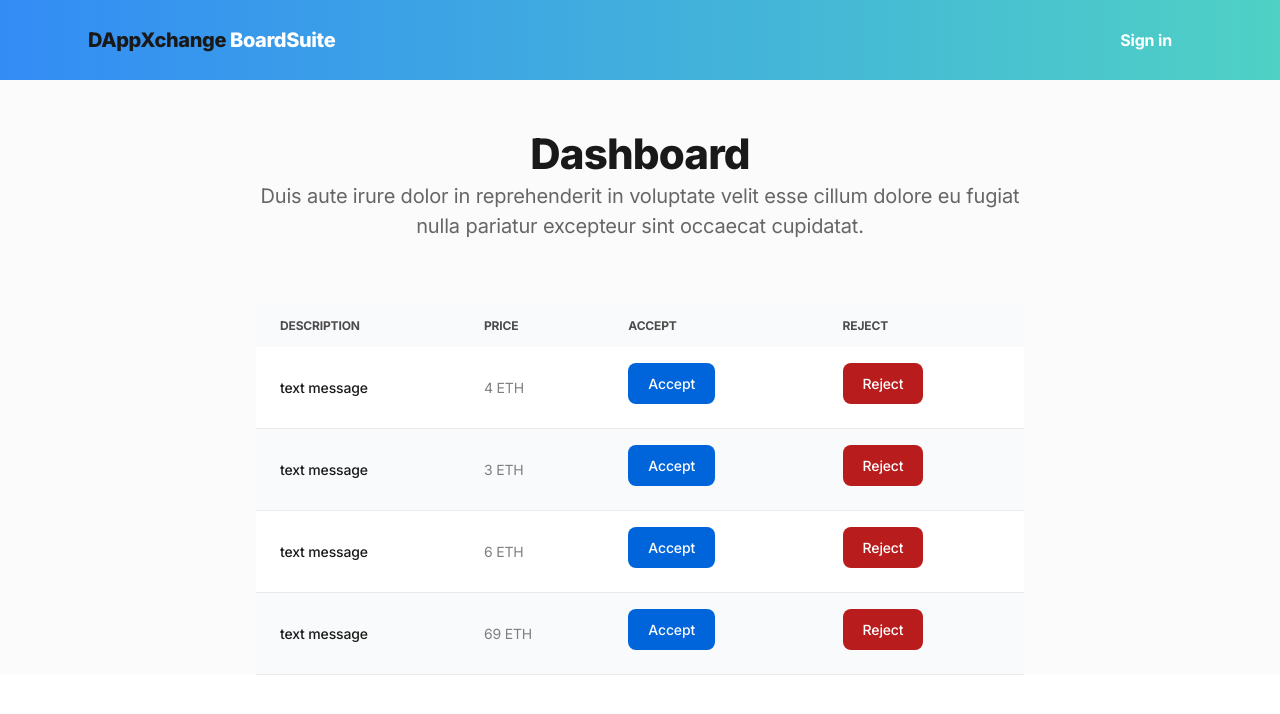
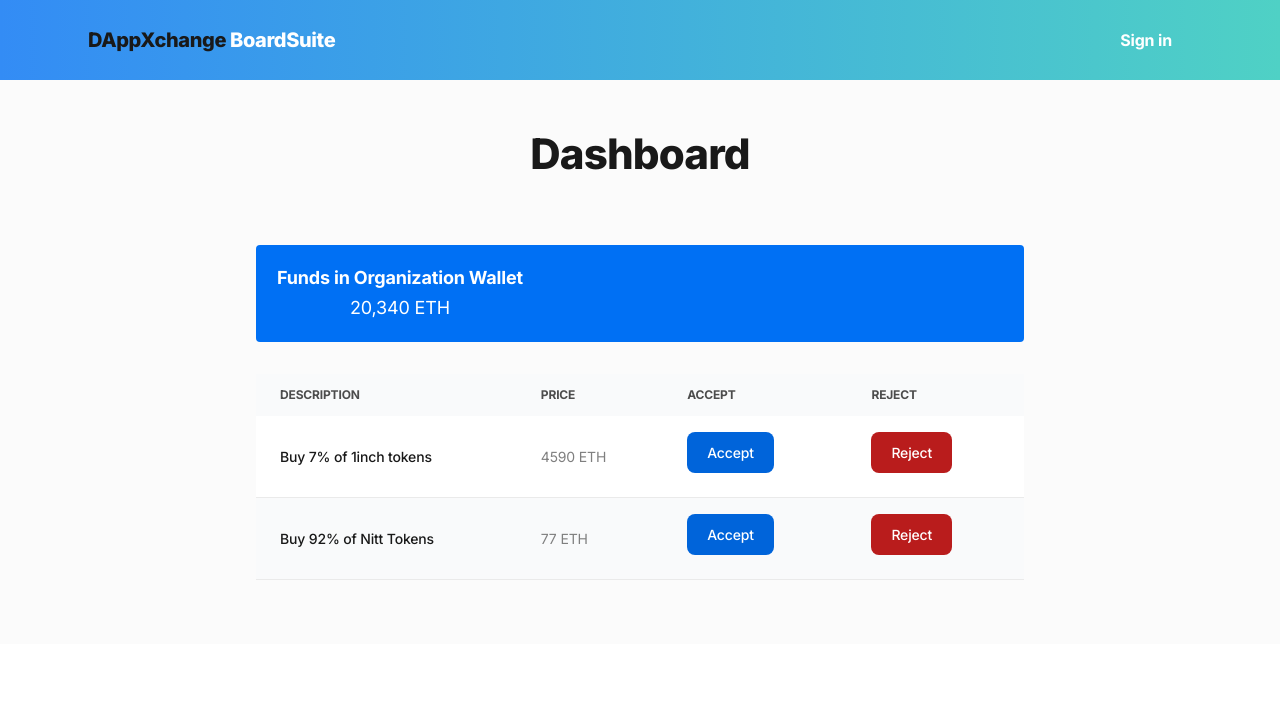
Before and after one commit to to-eth-is-human/ethindia-hack2023, a Next.js app: page /dashboard in a window 1280 px wide. Shown: the top 714 px of the page. Built offline with nearby package versions, Linux system fonts and the light colour scheme.

Commit message:
Updated content, boilerplate readme

```diff
--- a/components/dashboardRequests.tsx
+++ b/components/dashboardRequests.tsx
@@ -24,7 +24,7 @@ export default function Features() {
     <section className="relative">
 
       {/* Section background (needs .relative class on parent and next sibling elements) */}
-      <div className="absolute inset-0 bg-gray-100 pointer-events-none mb-16" aria-hidden="true"></div>
+      <div className="absolute inset-0 bg-gray-100 pointer-events-none mb-16 h-full" aria-hidden="true"></div>
       <div className="absolute left-0 right-0 m-auto w-px p-px h-20 bg-gray-200 transform -translate-y-1/2"></div>
 
       <div className="relative max-w-6xl mx-auto px-4 sm:px-6">
@@ -33,14 +33,21 @@ export default function Features() {
           {/* Section header */}
           <div className="max-w-3xl mx-auto text-center pb-12 md:pb-16">
             <h1 className="h2 mt-12">Dashboard</h1>
-            <p className="text-xl text-gray-600">Duis aute irure dolor in reprehenderit in voluptate velit esse cillum dolore eu fugiat nulla pariatur excepteur sint occaecat cupidatat.</p>
           </div>
 
           {/* Section content */}
           {/* <div className="md:grid md:grid-cols-12 md:gap-6"> */}
 
             {/* Content */}
+
             <div className="max-w-3xl mx-auto text-center pb-12 md:pb-16">
+
+                 <a className={`flex items-center text-lg mb-8 p-5 rounded border transition duration-300 ease-in-out mb-3 bg-blue-600 border-transparent text-white`}>
+                  <center className='content-center'>
+                    <div className="text-center font-bold leading-snug tracking-tight mb-1">Funds in Organization Wallet</div>
+                    <div className="text-center text-white"> 20,340 ETH</div>
+                  </center>
+                </a>
 
                 <table className="w-full text-sm text-left rtl:text-right text-gray-500 light:text-gray-400">
                     <thead className="text-xs text-gray-700 uppercase bg-gray-50 light:bg-gray-700 light:text-gray-400">
--- a/components/data.json
+++ b/components/data.json
@@ -1,20 +1,12 @@
 {
     "data": [
         {
-            "description": "text message",
-            "price": "4 ETH"
+            "description": "Buy 7% of 1inch tokens",
+            "price": "4590 ETH"
         },
         {
-            "description": "text message",
-            "price": "3 ETH"
-        },
-        {
-            "description": "text message",
-            "price": "6 ETH"
-        },
-        {
-            "description": "text message",
-            "price": "69 ETH"
+            "description": "Buy 92% of Nitt Tokens",
+            "price": "77 ETH"
         }
     ]
 }
```
Also changed, not shown: 1 other file (tests, documents, lock files or other folders).
